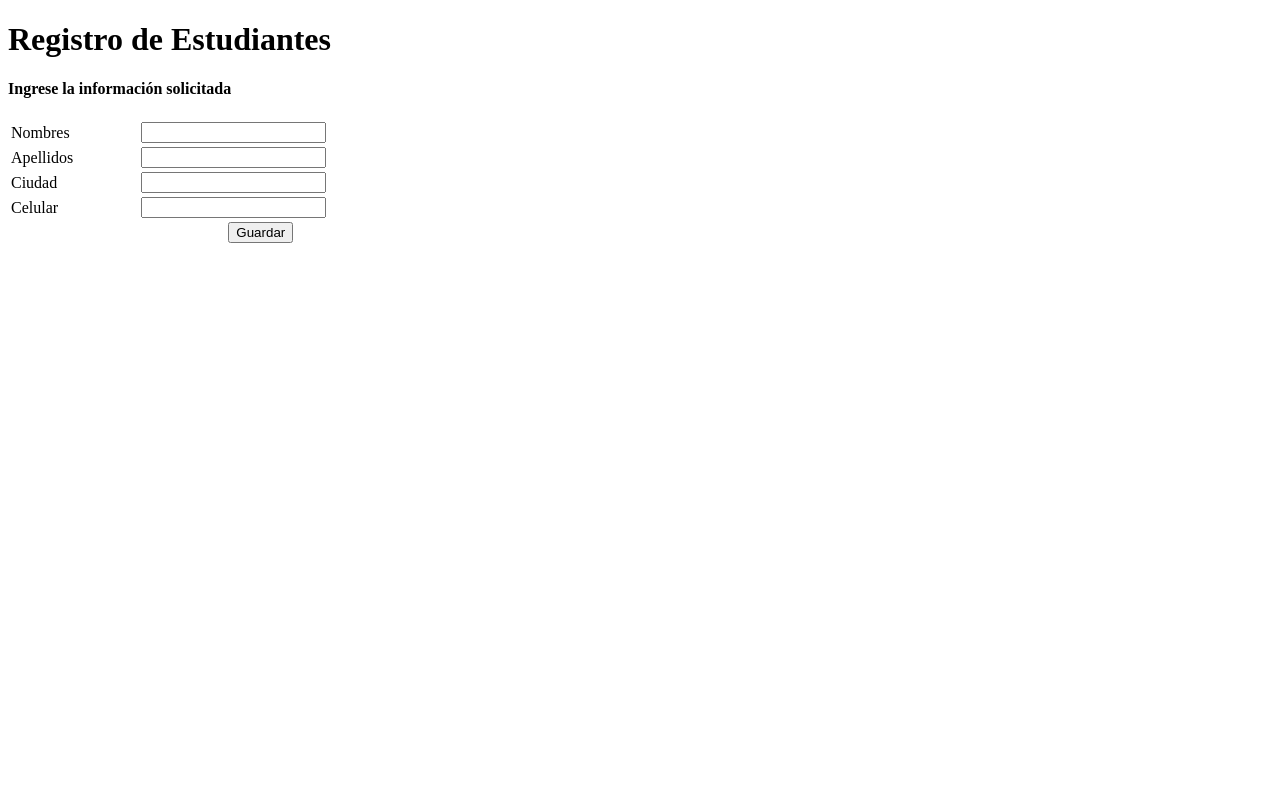
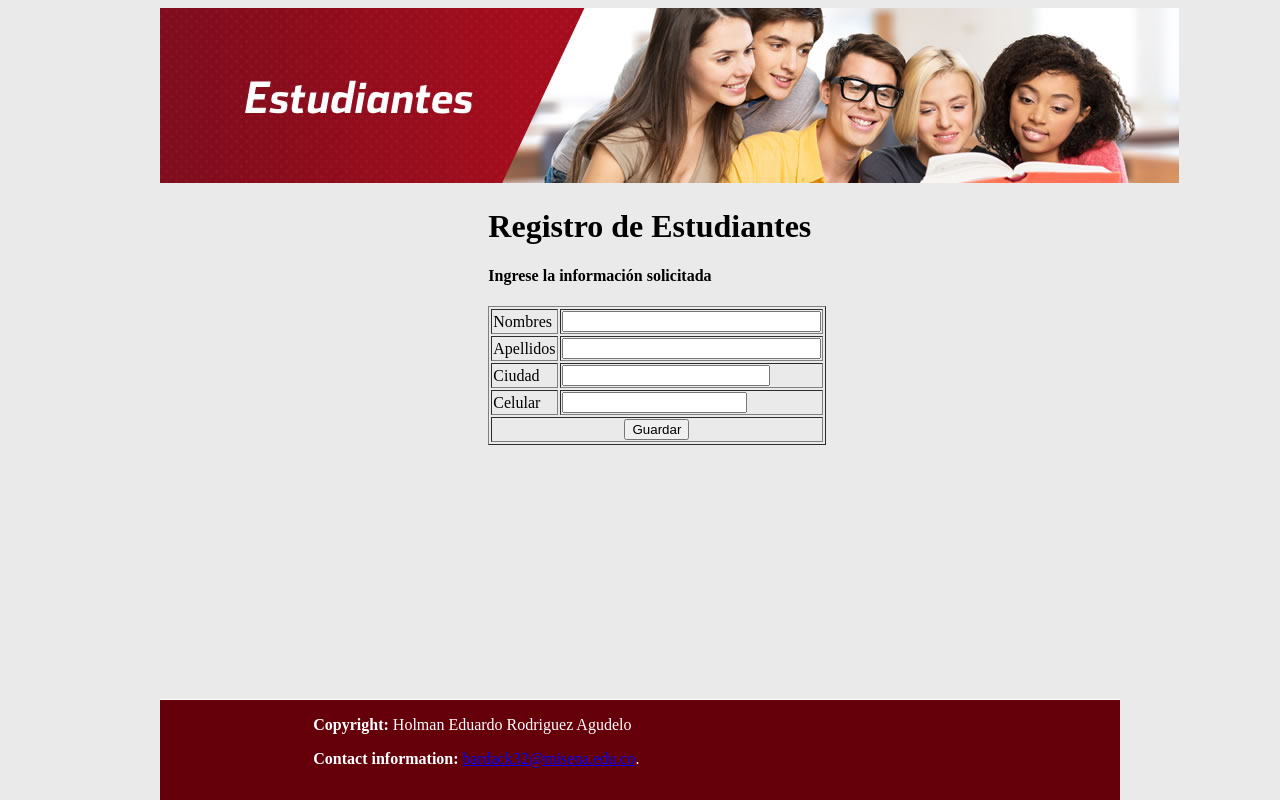
Before and after one commit to bardack32/bardack32.github.io, a plain HTML site: page index.html in a window 1280 px wide. Drawn offline with Linux system fonts and the light colour scheme.

Commit message:
Version 2
Modificacion de estilos

```diff
--- a/css/css.css
+++ b/css/css.css
@@ -1,12 +1,29 @@
 .auto-style1 {
-    width: 120px;
+    width: 78px;
 }
+
 #txtNombre {
-    width: 250px;
+    width: 251px;
 }
+
 #txtApellidos {
-    width: 250px;
+    width: 251px;
 }
-#txtDireccion {
-    width: 250px;
+
+#txtCiudad {
+    width: 200px;
 }
+
+.auto-style2 {
+    width: 172px;
+}
+
+footer {
+	width: 63%;
+    height: 100px;
+    background: #65000b;
+    border-top: 1px solid;
+    position: absolute;
+    bottom: 0;
+    color: white;
+}
--- a/index.html
+++ b/index.html
@@ -3,32 +3,37 @@
 <head>
     <title>Registro de Estudiantes</title>
     <script src="js/js.js"></script>
+    <link href="css/css.css" rel="stylesheet" />
+</head>
+<body style="background: #eaeaea;">
+    <div style="padding-left: 12%;">
+        <img alt="Estudiantes" src="image/banner_estudiantes.jpg" />
+    </div>
+    <div style="padding-left: 38%;">
         <h1>Registro de Estudiantes</h1>
-</head>
-<body>
         <h4>Ingrese la información solicitada</h4>
-    <table style="width: 40%;">
+        <table style="width: 30%;" border="1">
             <tr>
                 <td class="auto-style1"><span>Nombres</span></td>
-            <td>
+                <td class="auto-style2">
                     <input id="txtNombre" type="text" />
                 </td>
             </tr>
             <tr>
                 <td class="auto-style1"><span>Apellidos</span></td>
-            <td>
+                <td class="auto-style2">
                     <input id="txtApellidos" type="text" />
                 </td>
             </tr>
             <tr>
                 <td class="auto-style1"><span>Ciudad</span></td>
-            <td>
+                <td class="auto-style2">
                     <input id="txtCiudad" type="text" />
                 </td>
             </tr>
             <tr>
                 <td class="auto-style1"><span>Celular</span></td>
-            <td>
+                <td class="auto-style2">
                     <input id="txtCelular" type="text" />
                 </td>
             </tr>
@@ -38,5 +43,13 @@
                 </td>
             </tr>
         </table>
+    </div>
+    <div style="padding-left: 12%;">
+        <footer style="padding-left: 12%;">
+            <p><strong>Copyright:</strong> Holman Eduardo Rodriguez Agudelo</p>
+            <p><strong>Contact information:</strong> <a href="bardack32@misena.edu.co">
+            bardack32@misena.edu.co</a>.</p>
+        </footer>
+    </div>
 </body>
 </html>
```
Also changed, not shown: image/banner_estudiantes.jpg (added). Lines whose indentation alone changed are shown as unchanged.
